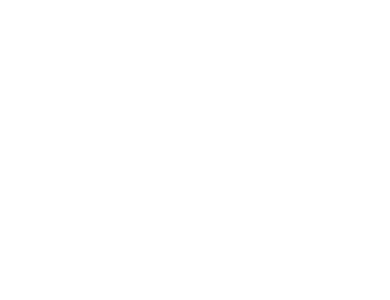
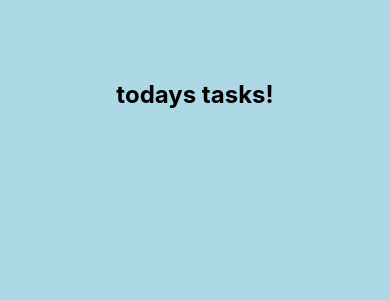
Before and after one commit to heyputnam/react-native-todo, a React Native app: screen / in a window 390 px wide. Shown: the top 300 px of the page. Built offline with nearby package versions, Linux system fonts and the light colour scheme.

Commit message:
title added and some style

```diff
--- a/App.js
+++ b/App.js
@@ -4,15 +4,35 @@
 
 export default function App() {
   return (
-    <View style={styles.container}>
+    <View style={style.container}>
     {/* todays tasks  */}
+    <View style={style.tasksWrapper}>
+      <Text style={style.textTitle}>
+        todays tasks!
+      </Text>
+    <View style={style.items}>
+    {/* my tasks are going to ge here  */}
+    </View>
+    </View>
     </View>
   );
 }
 
-const styles = StyleSheet.create({
+const style = StyleSheet.create({
   container: {
-    flex: 1,
-    backgroundColor: '#fff',
+   flex: 1,
+   backgroundColor: 'lightblue',
   },
+  tasksWrapper: {
+    paddingTop: 80,
+    paddingHorizontal: 20,
+  },
+  textTitle: {
+    textAlign: 'center',
+    fontSize: 24,
+    fontWeight: 'bold',
+    },
+  items: {
+
+  }
 });
```
